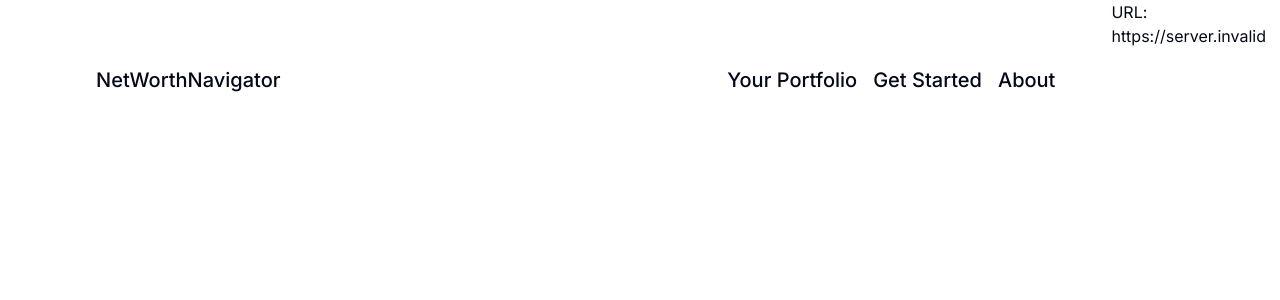
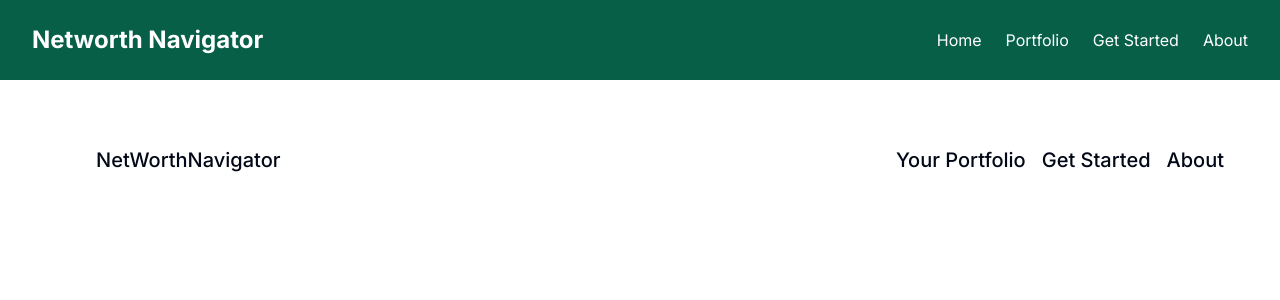
Before and after one commit to NetWorthNavigator/NetWorthNavigatorFrontend, a Next.js app: page / in a window 1280 px wide. Shown: the top 300 px of the page. Built offline with nearby package versions, Linux system fonts and the light colour scheme; no server answers.

Commit message:
navbar and cleaning

```diff
--- a/app/layout.tsx
+++ b/app/layout.tsx
@@ -1,22 +1,16 @@
-import type { Metadata } from "next";
-import { Inter } from "next/font/google";
-import "./globals.css";
-
-const inter = Inter({ subsets: ["latin"] });
-
-export const metadata: Metadata = {
-  title: "Create Next App",
-  description: "Generated by create next app",
-};
+export const metadata = {
+  title: 'Next.js',
+  description: 'Generated by Next.js',
+}
 
 export default function RootLayout({
   children,
-}: Readonly<{
-  children: React.ReactNode;
-}>) {
+}: {
+  children: React.ReactNode
+}) {
   return (
     <html lang="en">
-      <body className={inter.className}>{children}</body>
+      <body>{children}</body>
     </html>
-  );
+  )
 }
--- a/app/page.tsx
+++ b/app/page.tsx
@@ -1,13 +1,11 @@
-import Header from "../components/header/Header";
-import { API_URL } from "../constants";
+// landing page not sure why
+import Layout from "../pages/layouts/layout"
 
+export default function MyApp() {
 
-export default function Home() {
-
-  return (
-    <main className="flex h-screen w-screen">
-      <Header />
-      URL: {API_URL}
-    </main>
-  );
-}
+    return (
+    <Layout>
+      <div></div>
+    </Layout>
+    )
+  }
--- a/components/header/Header.tsx
+++ /dev/null
@@ -1,22 +0,0 @@
-import Link from "next/link";
-
-export default function Header() {
-    return (
-        <header className="flex w-full h-40 items-center justify-between p-4">
-            <h1 className="text-xl font-medium pl-20">NetWorthNavigator</h1>
-            <nav className="pr-10">
-                <ul className="flex space-x-4 text-xl font-medium">
-                    <li>
-                        <Link href="/portfolio/">Your Portfolio</Link>
-                    </li>
-                    <li>
-                        <Link href="/get-started/">Get Started</Link>
-                    </li>
-                    <li>
-                        <Link href="/about/">About</Link>
-                    </li>
-                </ul>
-            </nav>
-        </header>
-    );
-}
--- /dev/null
+++ b/components/navigation/navbar.tsx
@@ -0,0 +1,42 @@
+import React from "react";
+import Link from "next/link";
+
+
+export const Navbar = () => {
+  return (
+  <nav className="w-full h-20 bg-emerald-800 sticky top-0 sm:p-4 md:justify-between md:items-center">
+    <div className="container mx-auto px-4 h-full">
+      <div className="flex justify-between items-center h-full">
+        <a href="" className = "text-2xl font-bold text-white">
+          Networth Navigator
+        </a>
+        <ul className="hidden md:flex gap-x-6 text-white ">
+        <li>
+            <Link href="/test" className ="mx-2 hover:text-gray-300">
+              <p>Home</p>
+            </Link>
+          </li>
+          <li>
+            <Link href="/portfolio" className ="mx-2 hover:text-gray-300">
+              <p>Portfolio</p>
+            </Link>
+          </li>
+          <li>
+            <Link href="/get-started " className ="mx-2 hover:text-gray-300">
+              <p>Get Started</p>
+            </Link>
+          </li>
+          <li>
+            <Link href="/about" className ="mx-2 hover:text-gray-300">
+              <p>About</p>
+            </Link>
+          </li>
+        </ul>
+      </div>
+    </div>
+  </nav>
+
+  );
+};
+
+export default Navbar;
--- /dev/null
+++ b/pages/_app.tsx
@@ -0,0 +1,12 @@
+import { AppProps } from 'next/app';
+import Layout from './layouts/layout';
+
+function MyApp({ Component, pageProps }: AppProps) {
+  return (
+    <Layout>
+      <Component {...pageProps} />
+    </Layout>
+  );
+}
+
+export default MyApp;
--- a/pages/about.tsx
+++ b/pages/about.tsx
@@ -1,8 +1,7 @@
 export default function about() {
     return (
-        <main className="flex min-h-screen flex-col items-center justify-between p-24">
-        <h1 className="text-4xl font-bold">Test</h1>
-        <p className="text-lg">This is a about page.</p>
+        <main className="flex flex-col items-center justify-between p-24">
+            <p className="text-lg">This is a about page.</p>
         </main>
     );
 }
--- a/pages/get-started.tsx
+++ b/pages/get-started.tsx
@@ -1,7 +1,6 @@
 export default function getStarted() {
     return (
-        <main className="flex min-h-screen flex-col items-center justify-between p-24">
-        <h1 className="text-4xl font-bold">Test</h1>
+        <main className="flex flex-col items-center justify-between p-24">
         <p className="text-lg">This is a get started page.</p>
         </main>
     );
--- /dev/null
+++ b/pages/layouts/layout.tsx
@@ -0,0 +1,19 @@
+import { Inter } from "next/font/google";
+import "/app/globals.css";
+import Navbar from "@/components/navigation/navbar";
+import Footer from "@/components/navigation/Footer";
+
+
+const inter = Inter({ subsets: ['latin'] });
+
+const Layout = ({ children }: { children: React.ReactNode }) => {
+  return (
+    <div className={inter.className}>
+      <Navbar />
+      <main>{children}</main>
+      <Footer />
+    </div>
+  );
+};
+
+export default Layout;
--- a/pages/portfolio.tsx
+++ b/pages/portfolio.tsx
@@ -3,8 +3,7 @@ import { API_URL } from "../constants";
 
 export default function Portfolio({ apiUrl }: any) {
     return (
-        <main className="flex min-h-screen flex-col items-center justify-between p-24">
-            <h1 className="text-4xl font-bold">Test</h1>
+        <main className="flex flex-col items-center justify-between p-24">
             <p className="text-lg">This is a portfolio page.</p>
             <p className="text-lg">API URL: {apiUrl}</p>
         </main>
--- a/pages/testpage.tsx
+++ /dev/null
@@ -1,5 +0,0 @@
-export default function testpage() {
-  return (
-    <p>place holder for compiling</p>
-  )
-}
```
Also changed, not shown: components/navigation/Footer.tsx (renamed from components/footer/Footer.tsx).
